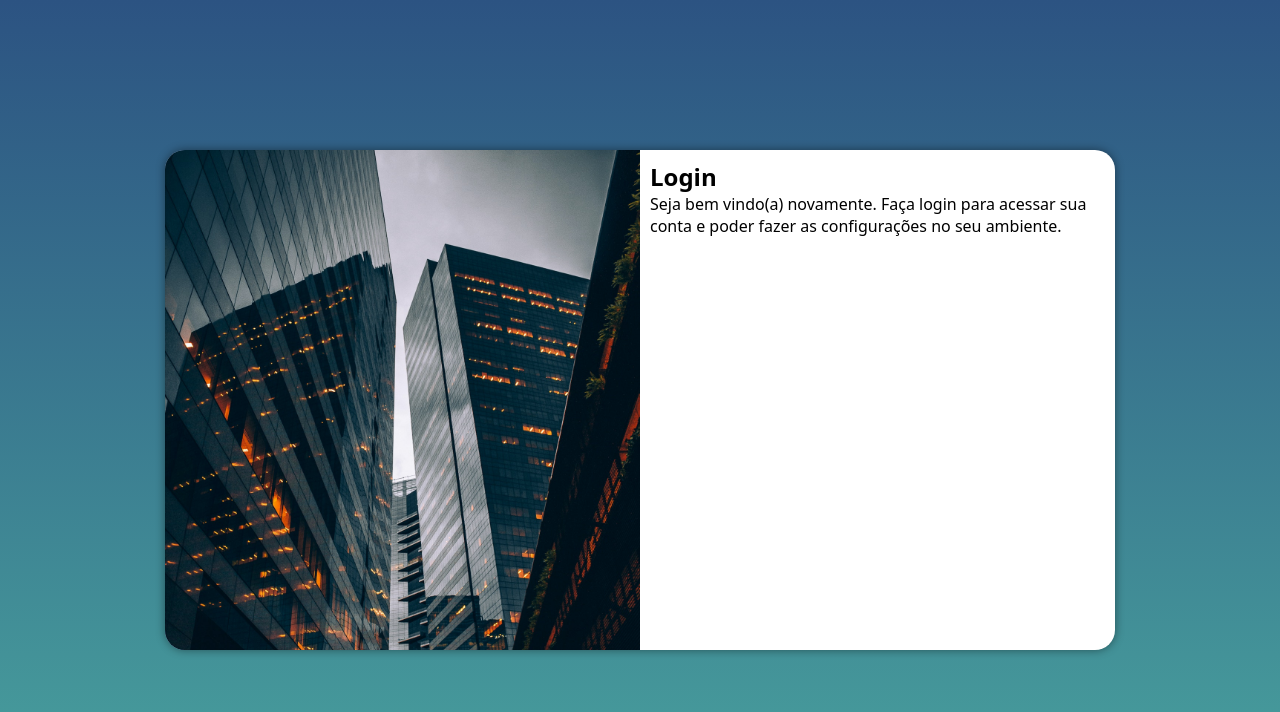
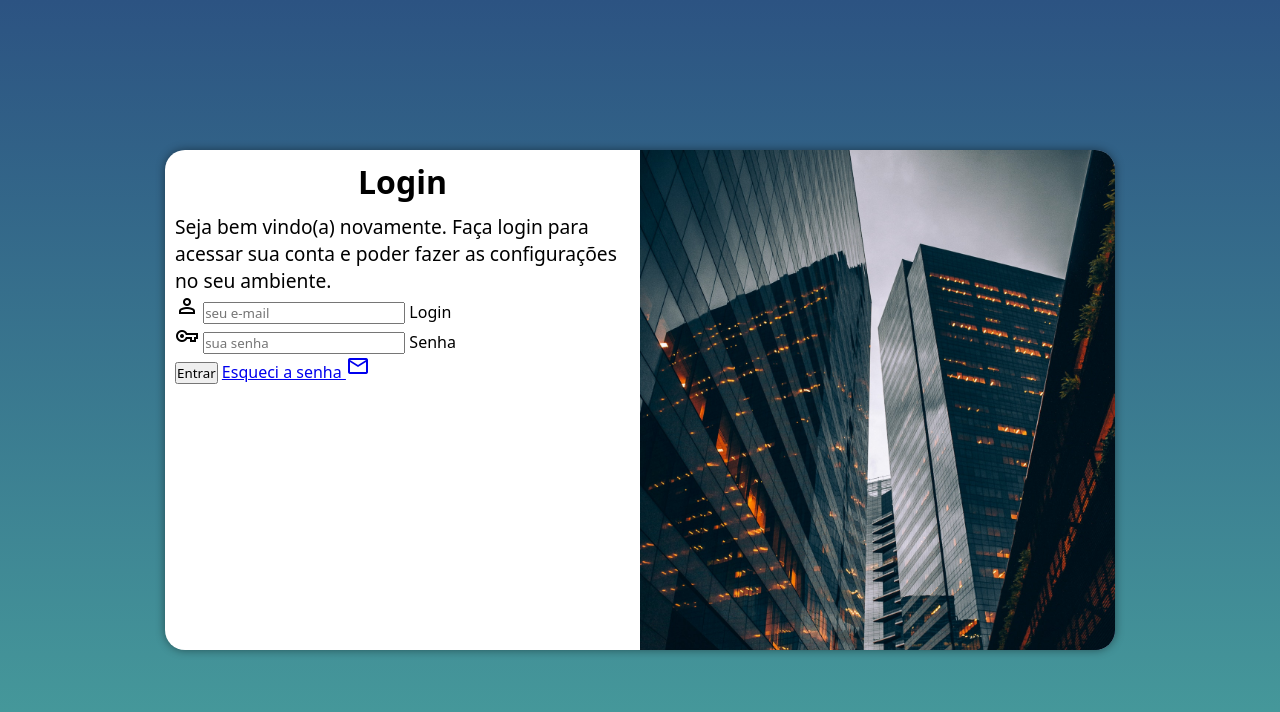
Before and after one commit to filipaBrandao/projeto-login, a plain HTML site: page index.html in a window 1280 px wide. Drawn offline with nearby package versions, Linux system fonts and the light colour scheme.

Commit message:
formulario adicionado

```diff
--- a/estilos/media-query.css
+++ b/estilos/media-query.css
@@ -29,13 +29,21 @@
     }
 
     section#login > div#imagem {
-        float: left;
+        float: right;
         width: 50%;
         height: 100%;
     }
 
     section#login > div#formulario {
-        float: right;
+        float: left;
         width: 50%;
     }
+
+    div#formulario > h1 {
+        font-size: 2em;
+    }
+
+    div#formulario > p {
+        font-size: 1.2em;
+    }
 }
--- a/estilos/style.css
+++ b/estilos/style.css
@@ -52,3 +52,12 @@ section#login > div#formulario {
     display: block;
     padding: 10px;
 }
+
+div#formulario > h1 {
+    text-align: center;
+    margin-bottom: 10px;
+}
+
+div#formulario > p {
+    font-size: 0.8em;
+}
--- a/index.html
+++ b/index.html
@@ -7,6 +7,7 @@
     <title>Login</title>
     <link rel="stylesheet" href="estilos/style.css">
     <link rel="stylesheet" href="estilos/media-query.css">
+    <link href="https://fonts.googleapis.com/css2?family=Material+Symbols+Outlined" rel="stylesheet" />
 </head>
 <body>
     <main>
@@ -17,8 +18,21 @@
             <div id="formulario">
                 <h1>Login</h1>
                 <p>Seja bem vindo(a) novamente. Faça login para acessar sua conta e poder fazer as configurações no seu ambiente.</p>
-                <form action="login.php" method="post">
-
+                <form action="login.php" method="post" autocomplete="on">
+                    <div class="campo">
+                        <span class="material-symbols-outlined">person</span>
+                        <input type="email" name="login" id="ilogin" placeholder="seu e-mail" autocomplete="on" required maxlength="30">
+                        <label for="ilogin">Login</label>
+                    </div>
+                    <div class="campo">
+                        <span class="material-symbols-outlined">vpn_key</span>
+                        <input type="password" name="senha" id="isenha" placeholder="sua senha" autocomplete="current-password" required minlength="8" maxlength="20">
+                        <label for="isenha">Senha</label>
+                    </div>
+                    <input type="submit" value="Entrar">
+                    <a href="esqueci.html">
+                        Esqueci a senha <span class="material-symbols-outlined">mail</span>
+                    </a>
                 </form>
             </div>
         </section>
```
